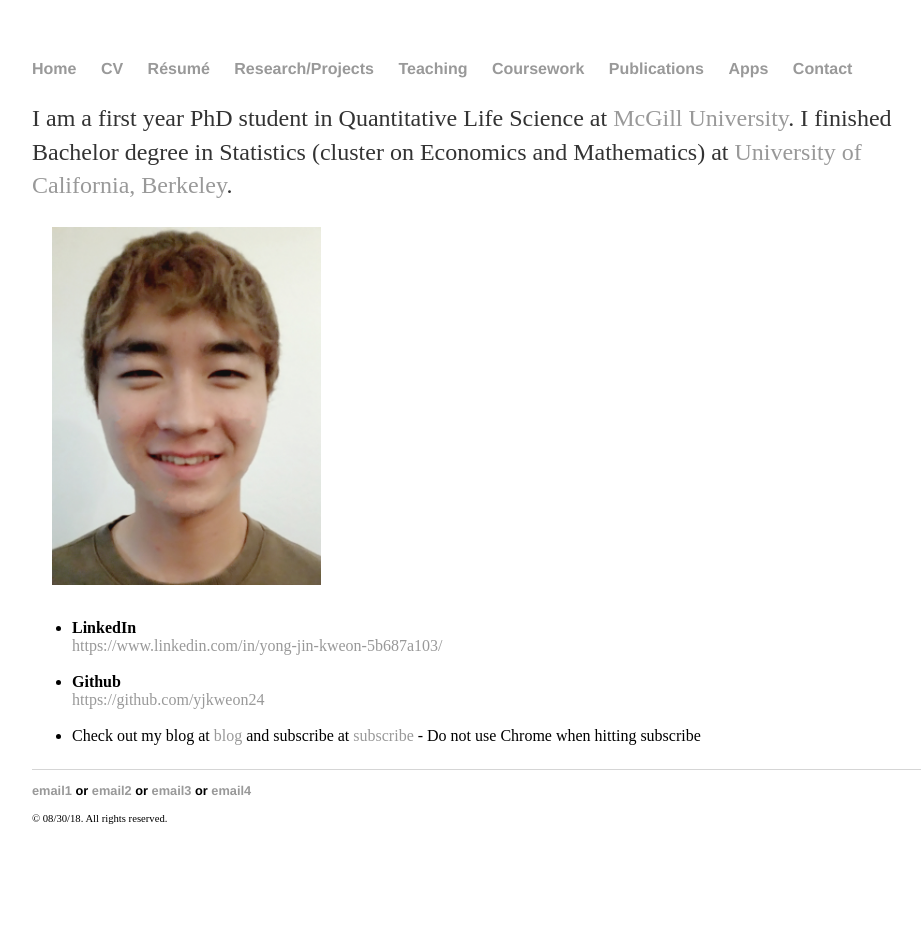
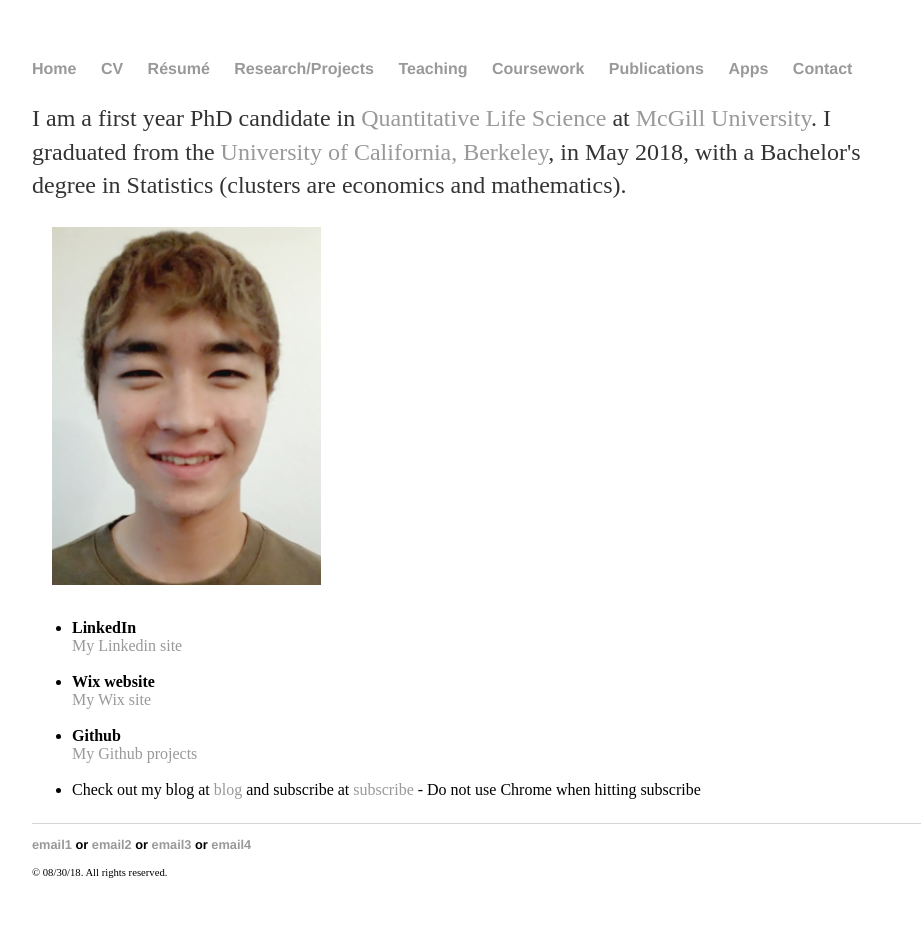
Before and after one commit to yjkweon24/yjkweon24.github.io, a Jekyll site: the page built from index.html, in a window 1280 px wide. Shown: the whole page, without its empty margins (160-1081 px from the left). Built offline with Jekyll 4.4.1, drawn with Linux system fonts in a browser that asks for light colours; before the commit the page ends 900 px from its top, so only the background shows below that.

Commit message:
Update on 08.29.2018

```diff
--- a/index.html
+++ b/index.html
@@ -5,7 +5,7 @@ title: Jin Kweon
 <!--Link to default.html under _layouts-->
 <div class="blurb">
 	<p class="message">
-        	I am a first year PhD student in Quantitative Life Science at <a href = "https://www.mcgill.ca/">McGill University</a>. I finished Bachelor degree in Statistics (cluster on Economics and Mathematics) at <a href = "http://berkeley.edu">University of California, Berkeley</a>.
+        	I am a first year PhD candidate in <a href = "https://www.mcgill.ca/qls/">Quantitative Life Science</a> at <a href = "https://www.mcgill.ca/">McGill University</a>. I graduated from the <a href = "http://berkeley.edu">University of California, Berkeley</a>, in May 2018, with a Bachelor's degree in Statistics (clusters are economics and mathematics).
         </p>
 </div><!-- /.blurb -->
 
@@ -13,10 +13,13 @@ title: Jin Kweon
 
 	<ul>
 		<li> <b>LinkedIn</b> </li>
-		<a href="https://www.linkedin.com/in/yong-jin-kweon-5b687a103/">https://www.linkedin.com/in/yong-jin-kweon-5b687a103/</a><br>
+		<a href="https://www.linkedin.com/in/yong-jin-kweon-5b687a103/">My Linkedin site</a><br>
+		<br>
+		<li> <b>Wix website</b> </li>
+		<a href="https://yjkweon24.wixsite.com/yongjinkweon">My Wix site</a><br>
 		<br>
 		<li> <b>Github</b> </li>
-		<a href="https://github.com/yjkweon24">https://github.com/yjkweon24</a><br>
+		<a href="https://github.com/yjkweon24">My Github projects</a><br>
 		<br>
 		<li> Check out my blog at <a href = "https://yjkweon24.github.io/blog/">blog</a> and subscribe at <a href = "https://yjkweon24.github.io/blog/atom.xml">subscribe</a> - Do not use Chrome when hitting subscribe</li>
 	</ul>
```
